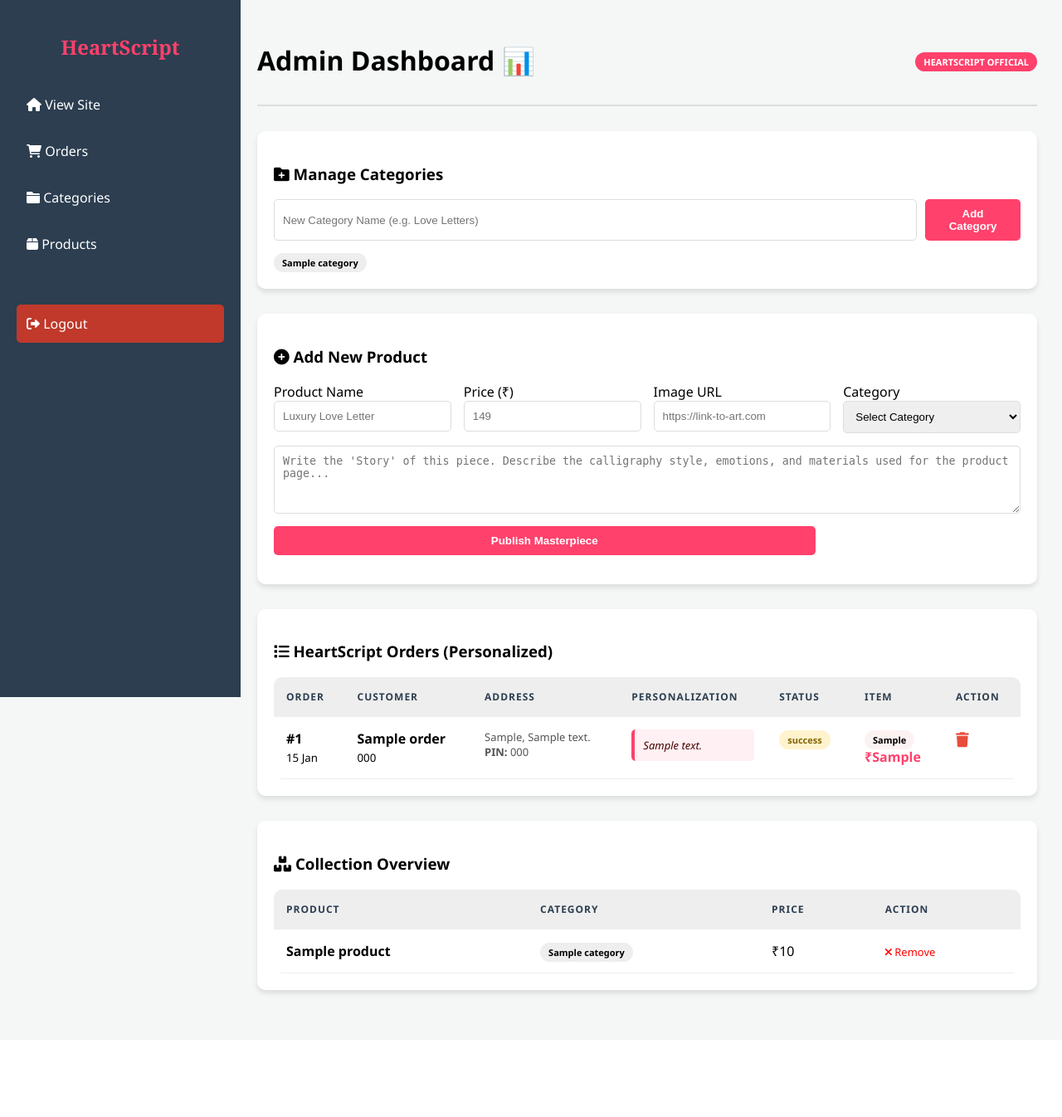
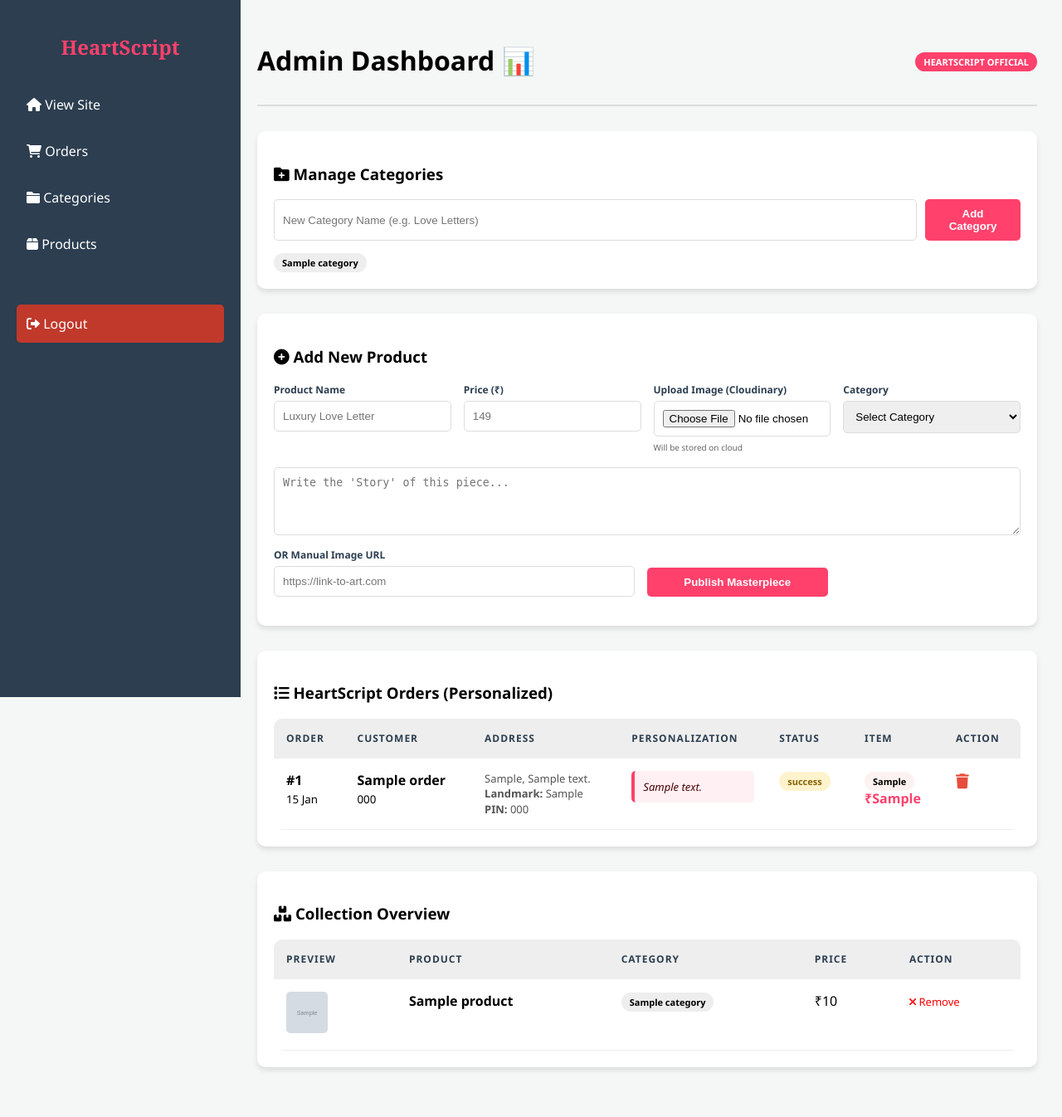
Before and after one commit to rudrapratap0707/heartscriptproject, a Flask app: page /admin in a window 1280 px wide. Shown: the whole page at 83% size. Before the commit the page ends 1202 px from the top, so only its background shows below. Run offline with Flask 3, Linux system fonts and the light colour scheme; the visitor is signed in with stand-in values (Sample User, id 1); tables that the repository leaves empty hold one stand-in row (values such as "Sample post"); grey boxes marked "Sample" are stand-in pictures.

Commit message:
Update admin.html

```diff
--- a/templates/admin.html
+++ b/templates/admin.html
@@ -44,6 +44,10 @@
 
         .alert { padding: 15px; margin-bottom: 20px; border-radius: 5px; text-align: center; }
         .alert-success { background: #d4edda; color: #155724; }
+        .alert-danger { background: #f8d7da; color: #721c24; }
+
+        /* File input specific styling */
+        .file-label { font-size: 12px; font-weight: bold; color: var(--dark); display: block; margin-bottom: 5px; }
     </style>
 </head>
 <body>
@@ -88,22 +92,23 @@
 
         <div id="products" class="card">
             <h3><i class="fas fa-plus-circle"></i> Add New Product</h3>
-            <form action="/add_product" method="POST">
+            <form action="/add_product" method="POST" enctype="multipart/form-data">
                 <div class="form-row">
                     <div>
-                        <label>Product Name</label>
+                        <label class="file-label">Product Name</label>
                         <input type="text" name="name" placeholder="Luxury Love Letter" required>
                     </div>
                     <div>
-                        <label>Price (₹)</label>
+                        <label class="file-label">Price (₹)</label>
                         <input type="number" name="price" placeholder="149" required>
                     </div>
                     <div>
-                        <label>Image URL</label>
-                        <input type="text" name="image_url" placeholder="https://link-to-art.com">
+                        <label class="file-label">Upload Image (Cloudinary)</label>
+                        <input type="file" name="product_image" accept="image/*">
+                        <small style="font-size: 10px; color: #666;">Will be stored on cloud</small>
                     </div>
                     <div>
-                        <label>Category</label>
+                        <label class="file-label">Category</label>
                         <select name="category_id" required>
                             <option value="">Select Category</option>
                             {% for cat in categories %}
@@ -112,8 +117,12 @@
                         </select>
                     </div>
                 </div>
-                <div class="form-row" style="grid-template-columns: 3fr 1fr;">
-                    <textarea name="description" placeholder="Write the 'Story' of this piece. Describe the calligraphy style, emotions, and materials used for the product page..." rows="4" required></textarea>
+                <div class="form-row" style="grid-template-columns: 2fr 1fr 1fr;">
+                    <textarea name="description" placeholder="Write the 'Story' of this piece..." rows="4" required></textarea>
+                    <div>
+                        <label class="file-label">OR Manual Image URL</label>
+                        <input type="text" name="image_url" placeholder="https://link-to-art.com">
+                    </div>
                     <button type="submit" style="height: fit-content; align-self: end;">Publish Masterpiece</button>
                 </div>
             </form>
@@ -147,6 +156,7 @@
                         <td>
                             <div class="address-box">
                                 {{ order.house_no }}, {{ order.address }}<br>
+                                {% if order.landmark %}<b>Landmark:</b> {{ order.landmark }}<br>{% endif %}
                                 <b>PIN:</b> {{ order.pincode }}
                             </div>
                         </td>
@@ -176,6 +186,7 @@
             <table>
                 <thead>
                     <tr>
+                        <th>Preview</th>
                         <th>Product</th>
                         <th>Category</th>
                         <th>Price</th>
@@ -185,11 +196,12 @@
                 <tbody>
                     {% for product in products %}
                     <tr>
+                        <td><img src="{{ product.image_url }}" alt="" style="width: 50px; height: 50px; border-radius: 5px; object-fit: cover;"></td>
                         <td><b>{{ product.name }}</b></td>
                         <td><span class="badge">{{ product.category_ref.name }}</span></td>
                         <td>₹{{ product.price }}</td>
                         <td>
-                            <a href="/delete_product/{{ product.id }}" style="color: red; text-decoration: none; font-size: 13px;">
+                            <a href="/delete_product/{{ product.id }}" style="color: red; text-decoration: none; font-size: 13px;" onclick="return confirm('Delete this product?')">
                                 <i class="fas fa-times"></i> Remove
                             </a>
                         </td>
```
